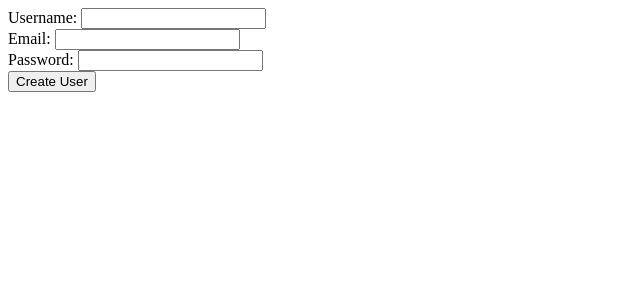
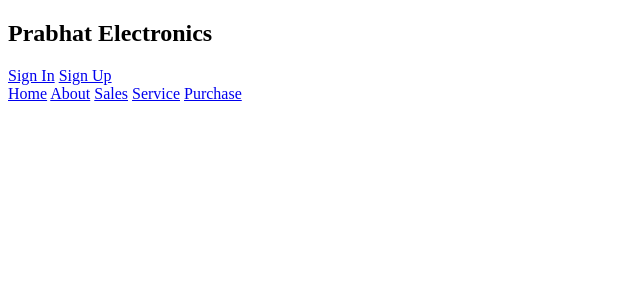
Before and after one commit to Shalinee1418/MIS-for-prabhat-electronics, a PHP site: page / in a window 1280 px wide. Shown: the top 300 px of the page, without its empty margins (0-640 px from the left). Run offline with PHP 8.4, Linux system fonts and the light colour scheme.

```diff
--- /dev/null
+++ b/env-copy.ini
@@ -0,0 +1,5 @@
+[Authentication]
+server=
+user=
+password=
+database=
--- a/index.php
+++ b/index.php
@@ -1,3 +1,4 @@
+
 <!DOCTYPE html>
 <html lang="en">
 
@@ -13,12 +14,18 @@
 
         <body>
             <header>
-                <form  action="register.php" method="POST">
-    Username: <input type="text" name="username" required><br>
-    Email: <input type="email" name="email" required><br>
-    Password: <input type="password" name="password" required><br>
-    <button type="submit">Create User</button>
-</form>
+                   <h2>Prabhat Electronics</h2>
+                    <span>
+                        <a href="../app/pages/signin.php" class="button">Sign In</a>
+                        <a href="../app/pages/signup.php" class="button">Sign Up</a>
+                    </span>
+                <nav>
+                    <a href="index.php">Home</a>
+                    <a href="#">About</a>
+                    <a href="#">Sales</a>
+                    <a href="service.php">Service</a>
+                    <a href="purchase.php">Purchase</a>
+                </nav>
             </header>
         </body>
 
--- a/pages/signup.php
+++ b/pages/signup.php
@@ -0,0 +1 @@
+$conn
```
Also changed, not shown: include/header.php (added, +19 -0 lines), pages/signin.php (+28 -0 lines), include/footer.php (added), 1 other file.
